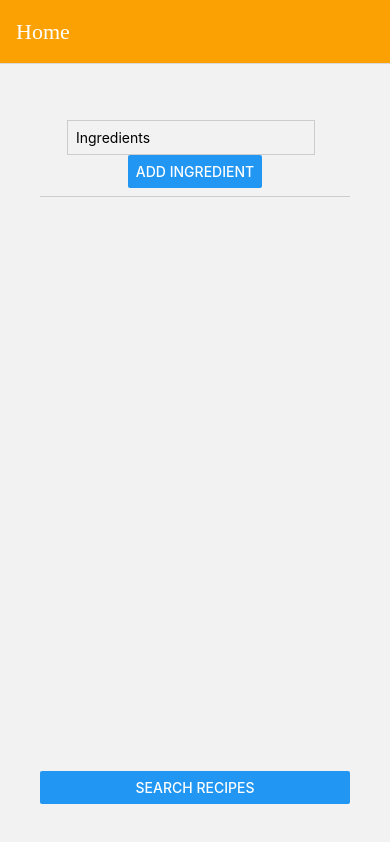
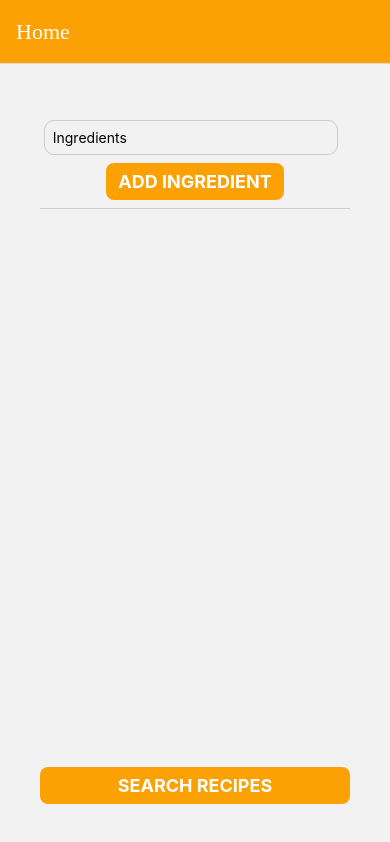
Before and after one commit to kai-maeda/SBHacksXI, a React Native app in the folder AppProject/: screen / in a window 390 px wide. Built offline with nearby package versions, Linux system fonts and the light colour scheme; a web font is replaced by a local one.

Commit message:
coloring button

```diff
--- a/AppProject/screens.js
+++ b/AppProject/screens.js
@@ -1,7 +1,15 @@
 import { StatusBar } from 'expo-status-bar';
 import {useState} from 'react';
-import { StyleSheet, Text, View, TextInput, Button, FlatList } from 'react-native';
+import { StyleSheet, Text, View, TextInput, FlatList, Button, TouchableOpacity } from 'react-native';
 import {searchRecipes, getContent} from './appFunctions';
+
+TouchableOpacity.defaultProps = { activeOpacity: 0.7 };
+
+const AppButton = ({ onPress, title }) => (
+    <TouchableOpacity onPress={onPress} style={styles.appButtonContainer}>
+      <Text style={styles.appButtonText}>{title}</Text>
+    </TouchableOpacity>
+  );
 
 export default function HomeScreen({navigation}){
     const [isLoading, setIsLoading] = useState(false);
@@ -35,7 +43,7 @@ export default function HomeScreen({navigation}){
                 onChangeText={text => setIngredient(text)}
                 onSubmitEditing={addIngredientHandler}
             />
-            <Button title='Add Ingredient' onPress={addIngredientHandler}/>
+            <AppButton title='Add Ingredient' onPress={addIngredientHandler}/>
             </View>
 
             <FlatList
@@ -49,7 +57,7 @@ export default function HomeScreen({navigation}){
             {content}
             </View>
 
-            <Button
+            <AppButton
             title='Search Recipes'
             onPress={handleSearchRecipes}
             />
@@ -74,12 +82,14 @@ const styles = StyleSheet.create({
     paddingTop: 16,
     paddingBottom: 8,
     borderBottomWidth: 1,
-    borderBottomColor: '#cccccc'
+    borderBottomColor: '#cccccc',
+    gap: 8
   },
   textInput: {
     borderWidth: 1,
     borderColor: '#cccccc',
-    width: '80%',
+    borderRadius: 10,
+    width: '95%',
     marginRight: 8,
     padding: 8
   },
@@ -106,4 +116,18 @@ const styles = StyleSheet.create({
     marginBottom: 8,
     fontFamily: 'playfair-display',
   },
+  appButtonContainer: {
+    elevation: 10,
+    backgroundColor: "#fca103",
+    borderRadius: 8,
+    paddingVertical: 8,
+    paddingHorizontal: 12
+  },
+  appButtonText: {
+    fontSize: 18,
+    color: "#fff",
+    fontWeight: "bold",
+    alignSelf: "center",
+    textTransform: "uppercase"
+  }
 });
```
